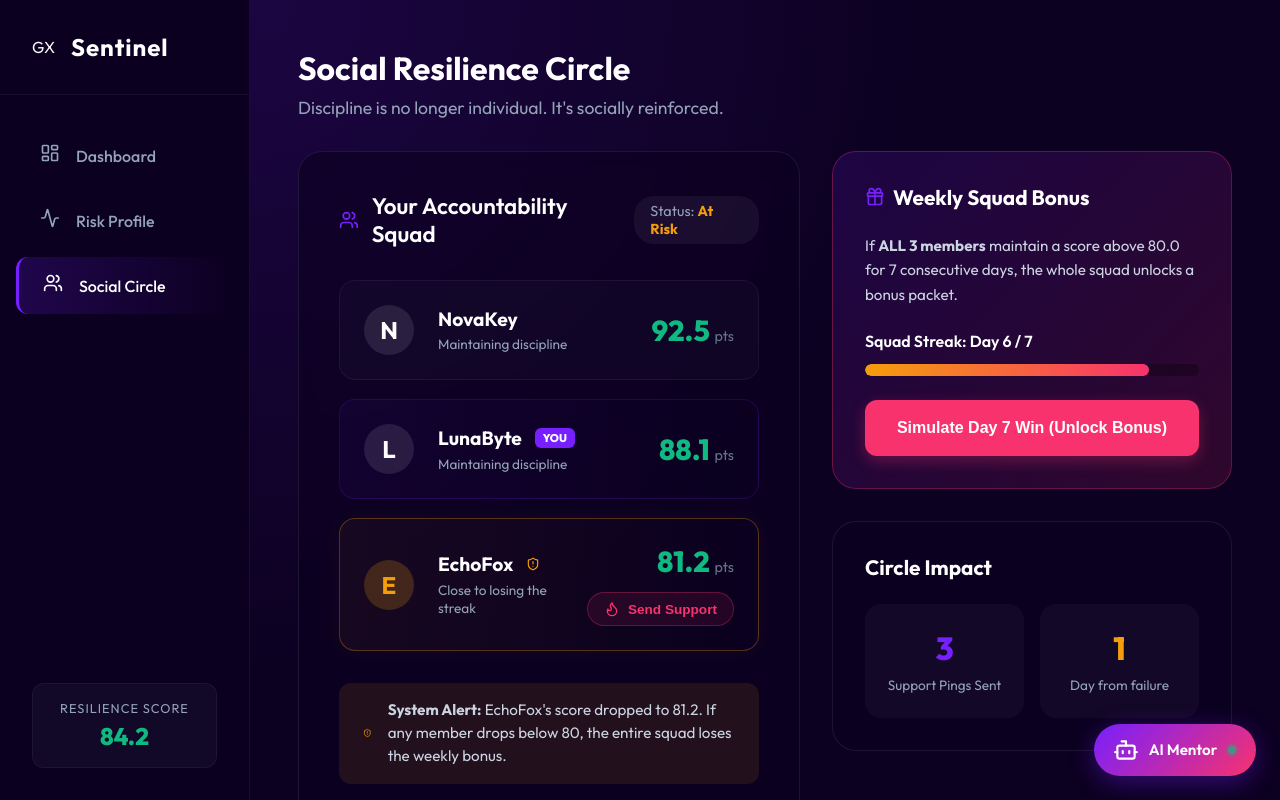
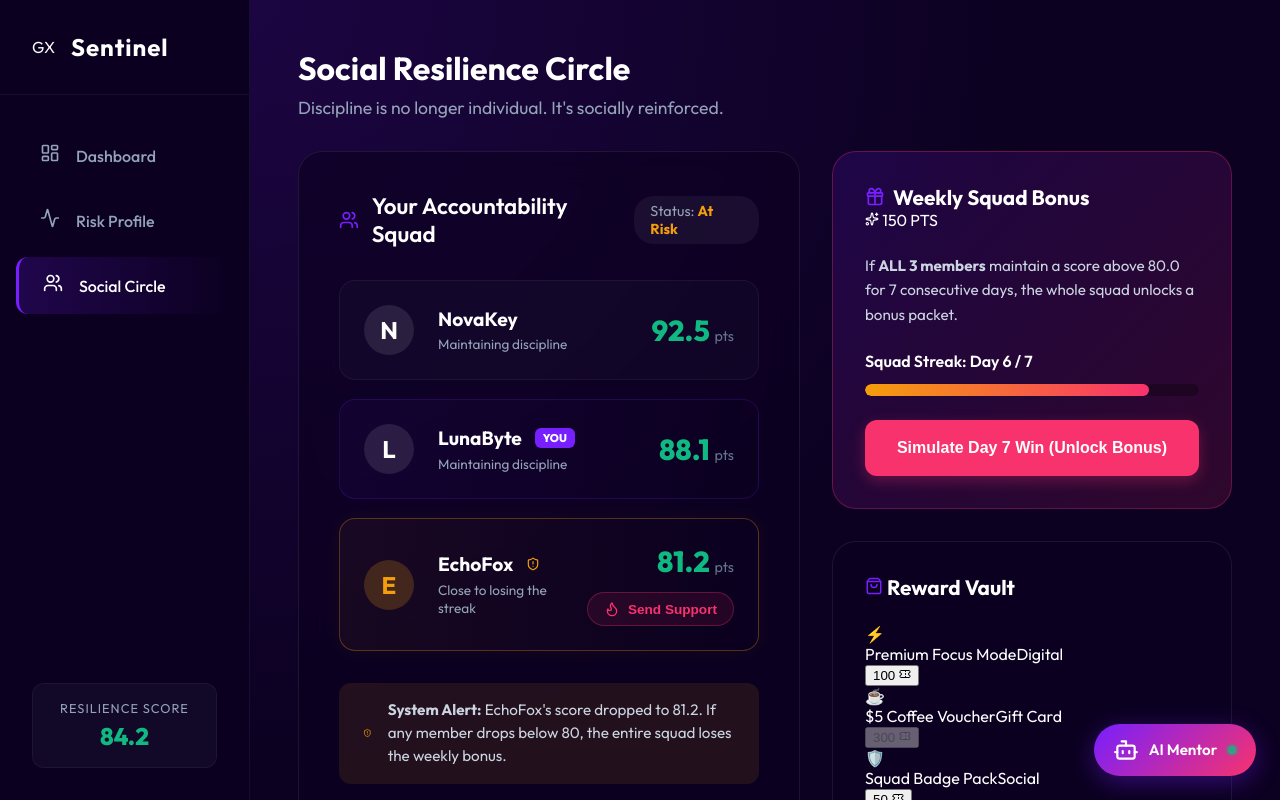
Before and after one commit to chan050516-sudo/GX-Sentinel, a React (Vite) app in the folder frontend/: page /social in a window 1280 px wide. Shown: the top 800 px of the page. Built offline with nearby package versions, Linux system fonts and the light colour scheme.

Commit message:
update draft

```diff
--- a/frontend/src/pages/SocialCircle.tsx
+++ b/frontend/src/pages/SocialCircle.tsx
@@ -1,5 +1,5 @@
 import { useState } from "react";
-import { Users, Gift, Sparkles, Flame, ShieldAlert } from "lucide-react";
+import { Users, Gift, Sparkles, Flame, ShieldAlert, Ticket, ShoppingBag } from "lucide-react";
 import "./SocialCircle.css";
 
 type SquadMember = {
@@ -10,9 +10,26 @@ type SquadMember = {
   isCurrentUser?: boolean;
 };
 
+/* --- NEW TYPE --- */
+type Reward = {
+  id: string;
+  title: string;
+  cost: number;
+  icon: string;
+  type: string;
+};
+
 export default function SocialCircle() {
   const [showBonusAnimation, setShowBonusAnimation] = useState(false);
   const [pinged, setPinged] = useState(false);
+
+  /* --- NEW STATE: Point Management --- */
+  const [points, setPoints] = useState(150);
+  const [rewards] = useState<Reward[]>([
+    { id: "r1", title: "Premium Focus Mode", cost: 100, icon: "⚡", type: "Digital" },
+    { id: "r2", title: "$5 Coffee Voucher", cost: 300, icon: "☕", type: "Gift Card" },
+    { id: "r3", title: "Squad Badge Pack", cost: 50, icon: "🛡️", type: "Social" },
+  ]);
 
   // 3人小队，EchoFox 处于危险边缘
   const [squad] = useState<SquadMember[]>([
@@ -28,7 +45,21 @@ export default function SocialCircle() {
 
   const handleClaimBonus = () => {
     setShowBonusAnimation(true);
-    setTimeout(() => setShowBonusAnimation(false), 3500);
+    // --- NEW LOGIC: Add points when claiming weekly bonus ---
+    setTimeout(() => {
+      setPoints(prev => prev + 250);
+      setShowBonusAnimation(false);
+    }, 3500);
+  };
+
+  /* --- NEW LOGIC: Redeem Reward --- */
+  const handleRedeem = (cost: number) => {
+    if (points >= cost) {
+      setPoints(prev => prev - cost);
+      alert("Reward Redeemed Successfully!");
+    } else {
+      alert("Not enough points! Complete the weekly streak to earn more.");
+    }
   };
 
   return (
@@ -96,11 +127,18 @@ export default function SocialCircle() {
           </div>
         </div>
 
-        {/* Right Side: Bonus Packet & Stats */}
+        {/* Right Side: Bonus, Stats & Rewards */}
         <div className="bonus-stats-column">
 
           <div className="bonus-card">
-            <h3><Gift size={20} className="header-icon" /> Weekly Squad Bonus</h3>
+            <div className="bonus-header">
+               <h3><Gift size={20} className="header-icon" /> Weekly Squad Bonus</h3>
+               {/* --- NEW: Points Display --- */}
+               <div className="points-pill">
+                  <Sparkles size={14} /> {points} PTS
+               </div>
+            </div>
+
             <p>If <strong>ALL 3 members</strong> maintain a score above 80.0 for 7 consecutive days, the whole squad unlocks a bonus packet.</p>
 
             <div className="bonus-progress">
@@ -122,27 +160,58 @@ export default function SocialCircle() {
             {showBonusAnimation && (
               <div className="confetti-overlay">
                 <div className="confetti-particles">
-                  {[...Array(30)].map((_, i) => (
+                  {[...Array(30)].map((_, i) => {
+                    const seed = i * 12345 % 10000;
+                    const delay = (seed % 200) / 1000;
+                    const x = ((seed * 7 % 300) - 150);
+                    const y = ((seed * 11 % 300) - 150);
+                    return (
                     <div
                       key={i}
                       className="particle"
                       style={{
-                        '--delay': `${Math.random() * 0.2}s`,
-                        '--x': `${(Math.random() - 0.5) * 300}px`,
-                        '--y': `${(Math.random() - 0.5) * 300}px`,
+                        '--delay': `${delay}s`,
+                        '--x': `${x}px`,
+                        '--y': `${y}px`,
                         '--color': i % 3 === 0 ? '#10b981' : i % 3 === 1 ? '#F8326D' : '#771FFF'
                       } as React.CSSProperties}
                     ></div>
-                  ))}
+                    );
+                  })}
                 </div>
                 <div className="voucher-popup">
                   <div className="voucher-glow"></div>
                   <Gift size={50} className="voucher-icon" />
                   <h4>SQUAD SURVIVED</h4>
-                  <p className="voucher-text"><Sparkles size={18} /> Squad Badge & Reward Unlocked! <Sparkles size={18} /></p>
+                  <p className="voucher-text"><Sparkles size={18} /> +250 Points Added to Vault! <Sparkles size={18} /></p>
                 </div>
               </div>
             )}
+          </div>
+
+          {/* --- NEW SECTION: Reward Redemption Vault --- */}
+          <div className="stats-card reward-vault">
+            <div className="card-header-row">
+                <h3><ShoppingBag size={18} className="header-icon" /> Reward Vault</h3>
+            </div>
+            <div className="reward-list">
+              {rewards.map(reward => (
+                <div key={reward.id} className="reward-item">
+                  <div className="reward-icon-box">{reward.icon}</div>
+                  <div className="reward-info">
+                    <span className="reward-title">{reward.title}</span>
+                    <span className="reward-type">{reward.type}</span>
+                  </div>
+                  <button
+                    className="redeem-small-btn"
+                    onClick={() => handleRedeem(reward.cost)}
+                    disabled={points < reward.cost}
+                  >
+                    {reward.cost} <Ticket size={12} />
+                  </button>
+                </div>
+              ))}
+            </div>
           </div>
 
           <div className="stats-card">
```
